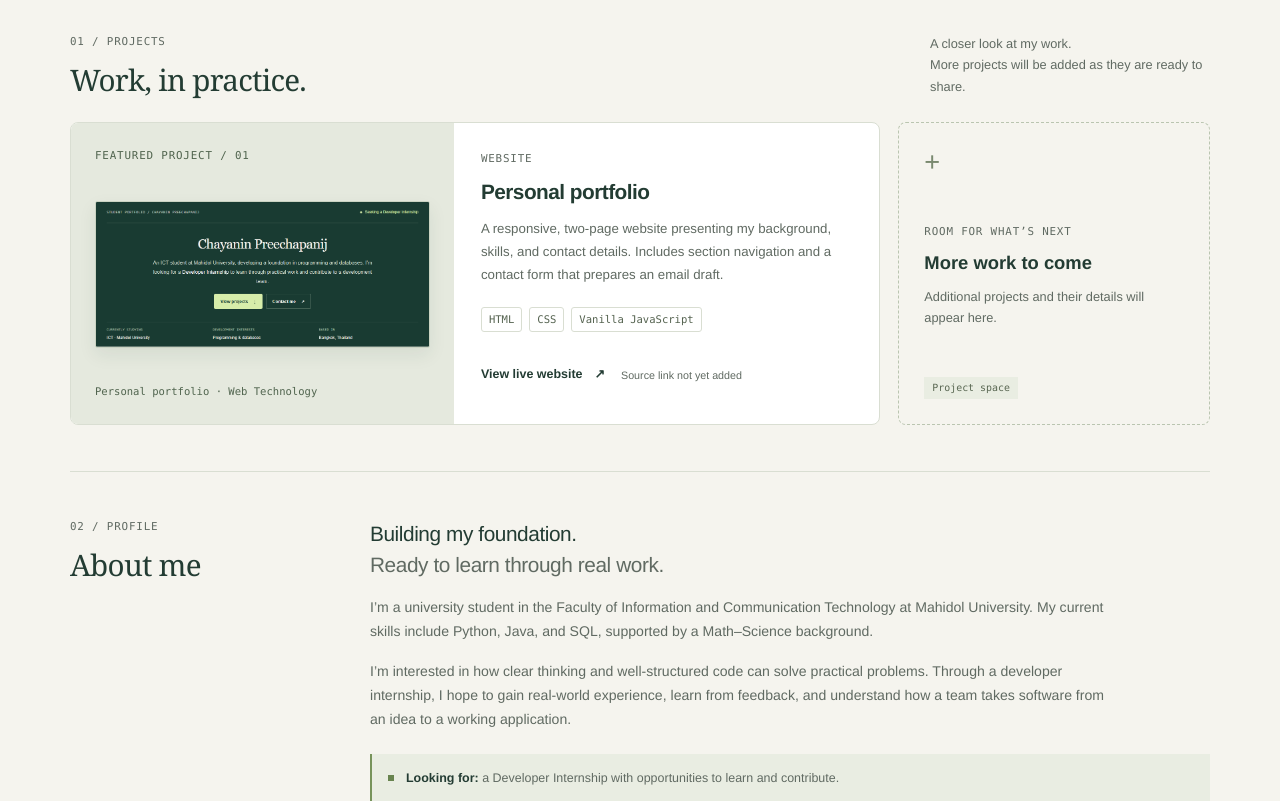
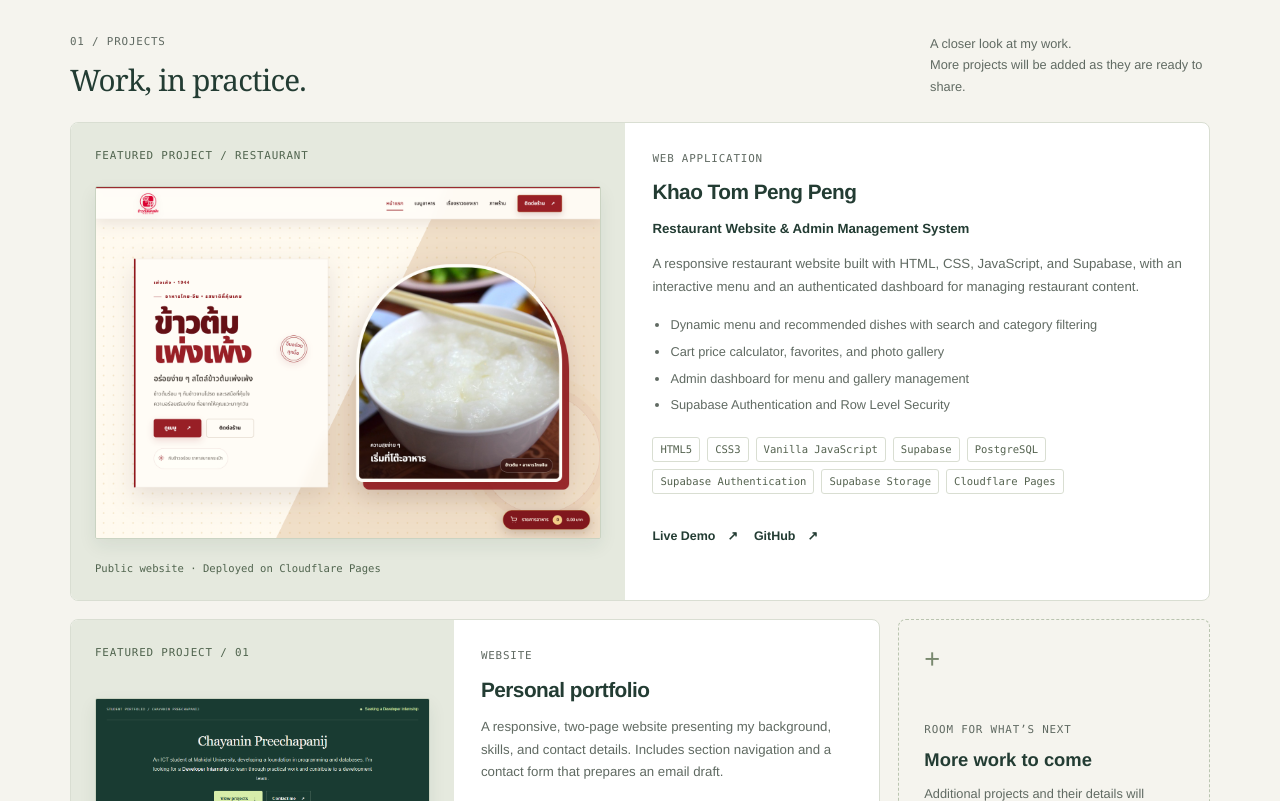
Before and after one commit to cynmark/resume, a plain HTML site: page index.html in a window 1280 px wide. Shown: the part 540-1341 px from the top of the page. Drawn offline with Linux system fonts and the light colour scheme.

Commit message:
Add Khao Tom Peng Peng featured project

```diff
--- a/index.html
+++ b/index.html
@@ -61,6 +61,32 @@
                     <p>A closer look at my work.<br>More projects will be added as they are ready to share.</p>
                 </div>
                 <div class="projects-grid">
+                    <article class="project-card project-spotlight" aria-labelledby="khaotom-project-title">
+                        <div class="project-cover">
+                            <span class="overline">Featured project / Restaurant</span>
+                            <img src="assets/khaotom-pengpeng-preview.png" width="1440" height="1000" alt="Khao Tom Peng Peng homepage with Thai restaurant branding, food photography, and menu navigation." loading="lazy" decoding="async">
+                            <span class="cover-caption">Public website · Deployed on Cloudflare Pages</span>
+                        </div>
+                        <div class="project-content">
+                            <p class="overline">Web application</p>
+                            <h3 id="khaotom-project-title">Khao Tom Peng Peng</h3>
+                            <p class="project-subtitle">Restaurant Website &amp; Admin Management System</p>
+                            <p>A responsive restaurant website built with HTML, CSS, JavaScript, and Supabase, with an interactive menu and an authenticated dashboard for managing restaurant content.</p>
+                            <ul class="project-features" aria-label="Key features">
+                                <li>Dynamic menu and recommended dishes with search and category filtering</li>
+                                <li>Cart price calculator, favorites, and photo gallery</li>
+                                <li>Admin dashboard for menu and gallery management</li>
+                                <li>Supabase Authentication and Row Level Security</li>
+                            </ul>
+                            <ul class="technology-list" aria-label="Khao Tom Peng Peng technologies">
+                                <li>HTML5</li><li>CSS3</li><li>Vanilla JavaScript</li><li>Supabase</li><li>PostgreSQL</li><li>Supabase Authentication</li><li>Supabase Storage</li><li>Cloudflare Pages</li>
+                            </ul>
+                            <div class="project-links">
+                                <a class="text-link" href="https://khaotom-pengpeng-public.pages.dev/" target="_blank" rel="noopener noreferrer" aria-label="Khao Tom Peng Peng live demo (opens in a new tab)">Live Demo <span aria-hidden="true">↗</span></a>
+                                <a class="text-link" href="https://github.com/cynmark/khaotom-pengpeng" target="_blank" rel="noopener noreferrer" aria-label="Khao Tom Peng Peng GitHub repository (opens in a new tab)">GitHub <span aria-hidden="true">↗</span></a>
+                            </div>
+                        </div>
+                    </article>
                     <article class="project-card featured-project">
                         <div class="project-cover">
                             <span class="overline">Featured project / 01</span>
--- a/styles.css
+++ b/styles.css
@@ -118,6 +118,10 @@ img { display: block; max-width: 100%; height: auto; }
 .project-content > .overline { margin-bottom: 10px; color: var(--muted); }
 .project-content h3 { font-size: 1.3rem; letter-spacing: -0.025em; }
 .project-content > p:not(.overline) { margin-top: 12px; font-size: 0.83rem; }
+.project-spotlight { grid-column: 1 / -1; }
+.project-content > .project-subtitle { color: var(--ink); font-weight: 600; }
+.project-features { margin-top: 16px; padding-left: 18px; color: var(--muted); font-size: 0.8rem; }
+.project-features li + li { margin-top: 5px; }
 .technology-list { display: flex; flex-wrap: wrap; gap: 7px; list-style: none; margin-block: 21px; padding: 0; }
 .technology-list li { padding: 3px 7px; border: 1px solid var(--line); border-radius: 3px; color: #54624f; font: 0.66rem/1.6 var(--label-font); }
 .project-links { display: flex; flex-wrap: wrap; align-items: center; gap: 9px 16px; }
@@ -244,6 +248,7 @@ textarea { min-height: 145px; resize: vertical; }
 }
 
 @media (min-width: 760px) {
+    .project-spotlight { display: grid; grid-template-columns: minmax(0, 0.95fr) minmax(0, 1fr); }
     html { scroll-padding-top: 104px; }
     .header-content { min-height: 73px; flex-direction: row; justify-content: space-between; align-items: center; gap: 22px; padding-top: 0; }
     .wordmark { align-self: auto; }
```
Also changed, not shown: assets/khaotom-pengpeng-preview.png (added).
